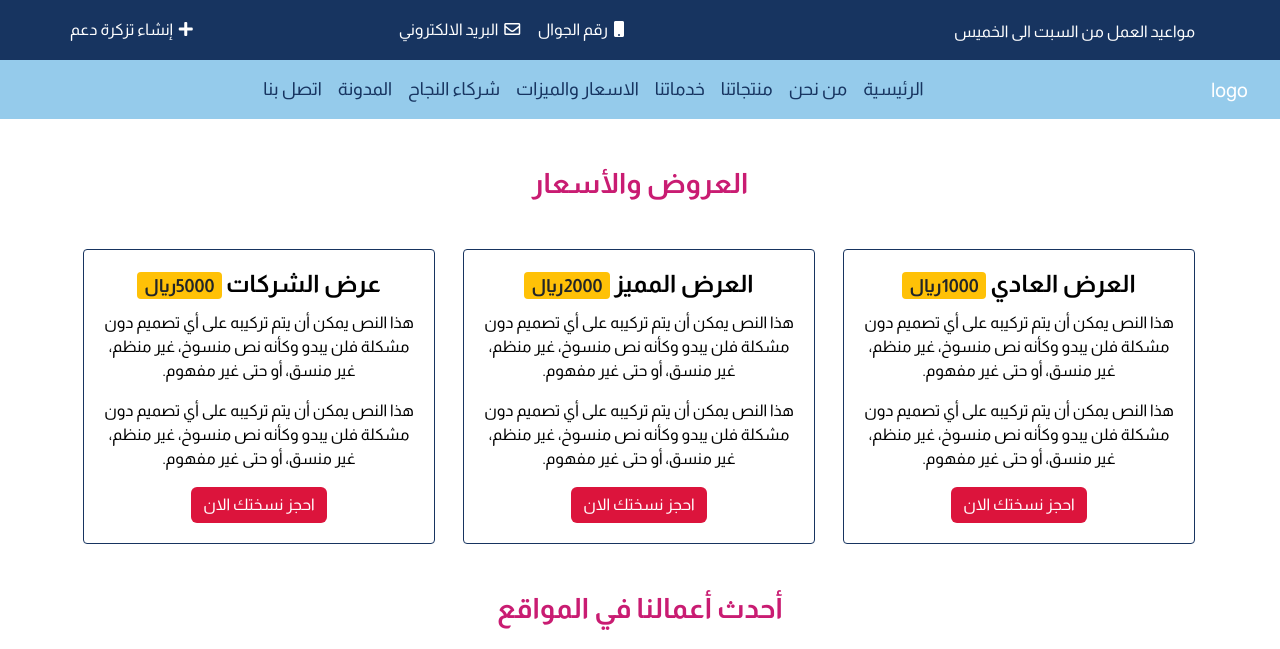
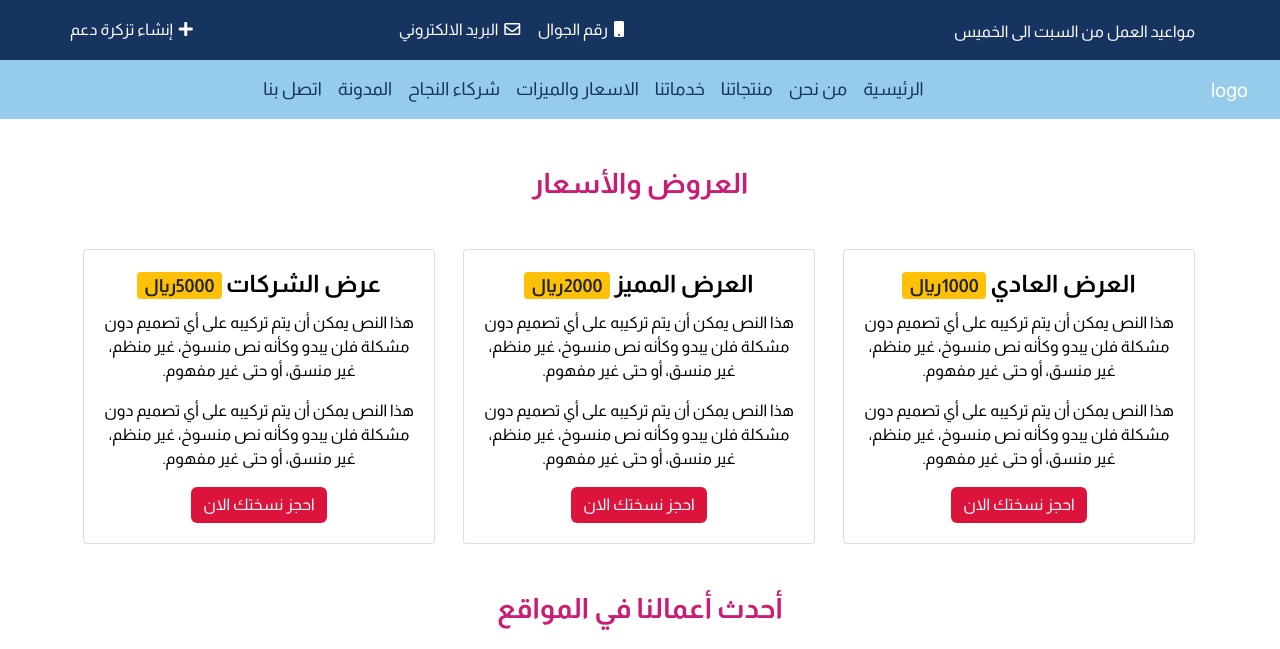
Before and after one commit to maysahaj/ex, a plain HTML site: page price.html in a window 1280 px wide. Shown: the top 649 px of the page. Drawn offline with Linux system fonts and the light colour scheme.

Commit message:
Update style.css

```diff
--- a/assets/css/style.css
+++ b/assets/css/style.css
@@ -256,6 +256,3 @@ header a:hover{
     background: rgb(219, 70, 100);
 
 }
-.priceSection .card{
-border: 1px solid #173460;
-}
```
